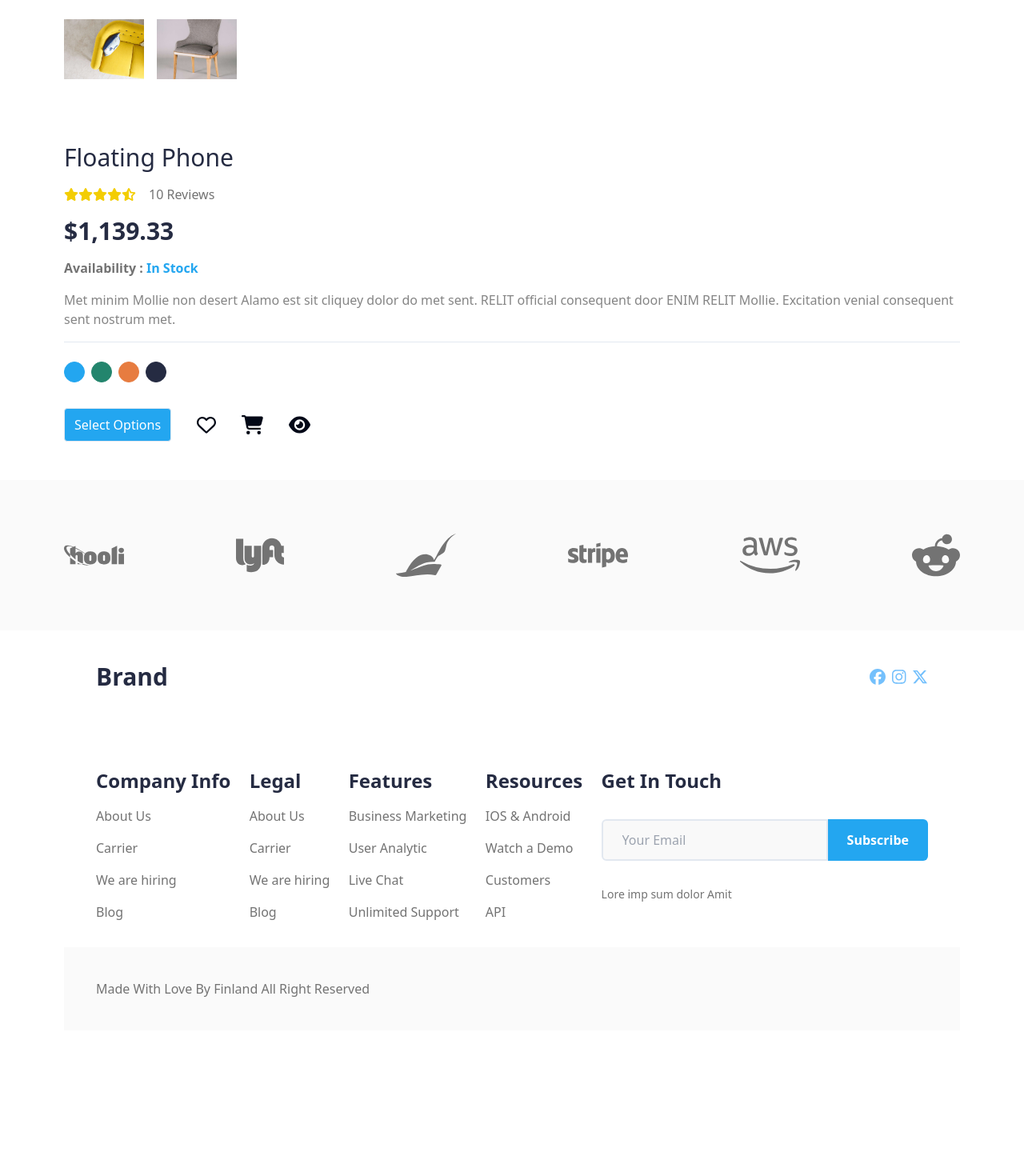
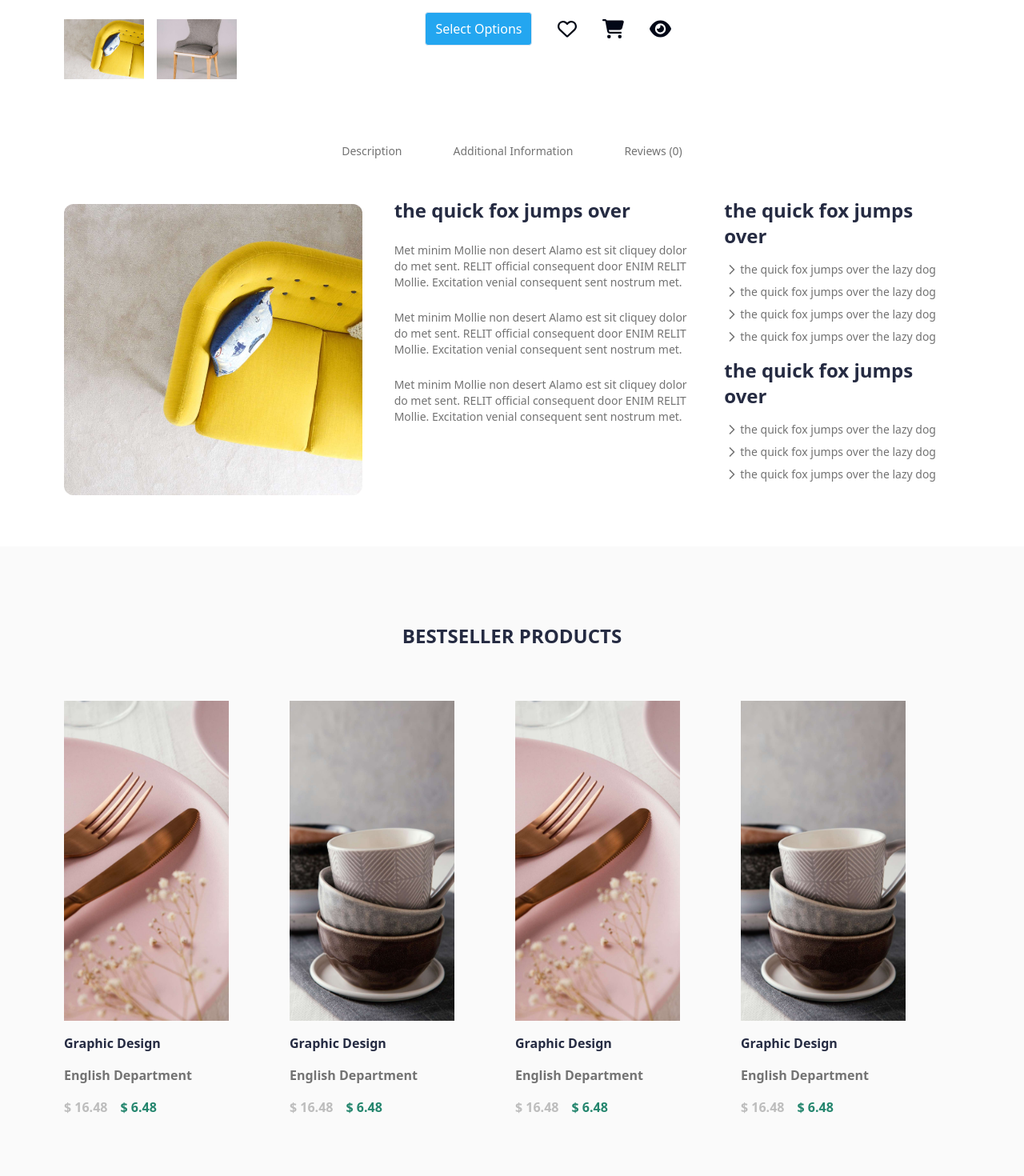
Before and after one commit to oztrkmrt/E-Commerce, a React (Vite) app: page /product in a window 1280 px wide. Shown: the part 620-2090 px from the top of the page at 80% size. Before the commit the page ends 1908 px from the top, so only its background shows below. Built offline with nearby package versions, Linux system fonts and the light colour scheme.

Commit message:
T4 finish

```diff
--- /dev/null
+++ b/src/components/Product/ProductBestseller.jsx
@@ -0,0 +1,51 @@
+
+const ProductBestseller = () => {
+
+    const products = [
+        {
+            url: "/images/kitchen-bestseller1.jpg",
+        },
+        {
+            url: "/images/kitchen-bestseller2.jpg",
+        },
+        {
+            url: "/images/kitchen-bestseller1.jpg",
+        },
+
+        {
+            url: "/images/kitchen-bestseller2.jpg",
+        },
+    ];
+
+    return (
+        <div className="md:px-20 bg-[#FAFAFA] py-10">
+            <div className="flex flex-col text-center items-center px-10 mt-14 gap-2">
+                <h3 className="text-[#252B42] text-2xl font-bold">
+                    BESTSELLER PRODUCTS
+                </h3>
+                <hr className="text-[#ECECEC]" />
+            </div>
+            <div className="flex flex-col items-center justify-center gap-10 mt-14 mb-8 md:flex-row md:gap-2">
+                {products.map((product, index) => (
+                    <div className="w-3/4 mb-6 " key={index}>
+                        <img src={product.url} alt="" className="w-full h-[400px] object-cover md:w-2/4 lg:w-3/4" />
+                        <div className="flex flex-col items-start mt-4 gap-4">
+                            <h5 className="text-[#252B42] font-bold">
+                                Graphic Design
+                            </h5>
+                            <p className="text-[#737373] font-bold">
+                                English Department
+                            </p>
+                            <div className="flex gap-4 font-bold">
+                                <h5 className="text-[#BDBDBD] ">$ 16.48</h5>
+                                <h5 className="text-[#23856D] ">$ 6.48</h5>
+                            </div>
+                        </div>
+                    </div>
+                ))}
+            </div>
+        </div>
+    )
+}
+
+export default ProductBestseller;
--- /dev/null
+++ b/src/components/Product/ProductDescription.jsx
@@ -0,0 +1,73 @@
+import { ChevronRight } from "lucide-react";
+import ProductCarousel from "./ProductCarousel"
+
+const ProductDescription = () => {
+    return (
+        <div className="px-20 py-10 flex flex-col gap-8">
+            <nav className="flex justify-between gap-2 text-sm items-center text-nowrap text-[#737373] font-medium md:justify-center md:gap-16">
+                <a className="hover:font-light hover:underline" href="">Description</a>
+                <a className="hover:font-light hover:underline" href="">Additional Information</a>
+                <a className="hover:font-light hover:underline" href="">Reviews (0)</a>
+            </nav>
+            <div className="flex flex-col md:flex-row md:gap-10">
+                <div className="py-6 md:w-1/3 ">
+                    <img className="rounded-xl object-cover" src="/images/product-carousel1.jpg" alt="" />
+                </div>
+
+                <div className="flex flex-col gap-6 py-4 md:w-1/3">
+                    <h5 className="font-bold text-2xl text-[#252B42]">the quick fox jumps over</h5>
+                    <p className="text-[#737373] text-sm">
+                        Met minim Mollie non desert Alamo est sit cliquey dolor do met sent. RELIT official consequent door ENIM RELIT Mollie. Excitation venial consequent sent nostrum met.
+                    </p>
+                    <p className="text-[#737373] text-sm">
+                        Met minim Mollie non desert Alamo est sit cliquey dolor do met sent. RELIT official consequent door ENIM RELIT Mollie. Excitation venial consequent sent nostrum met.
+                    </p>
+                    <p className="text-[#737373] text-sm">
+                        Met minim Mollie non desert Alamo est sit cliquey dolor do met sent. RELIT official consequent door ENIM RELIT Mollie. Excitation venial consequent sent nostrum met.
+                    </p>
+                </div>
+
+
+                <div className="flex flex-col gap-4 py-4">
+                    <div className="flex flex-col gap-4">
+                        <h5 className="font-bold text-2xl text-[#252B42]">
+                            the quick fox jumps over
+                        </h5>
+                        <ul className="font-medium text-sm flex flex-col gap-2 text-[#737373]">
+                            <li className="flex">
+                                <ChevronRight size={20} />
+                                the quick fox jumps over the lazy dog</li>
+                            <li className="flex">
+                                <ChevronRight size={20} />
+                                the quick fox jumps over the lazy dog</li>
+                            <li className="flex">
+                                <ChevronRight size={20} />
+                                the quick fox jumps over the lazy dog</li>
+                            <li className="flex">
+                                <ChevronRight size={20} />
+                                the quick fox jumps over the lazy dog</li>
+                        </ul>
+                    </div>
+                    <div className="flex flex-col gap-4">
+                        <h5 className="font-bold text-2xl text-[#252B42]">
+                            the quick fox jumps over
+                        </h5>
+                        <ul className="font-medium text-sm flex flex-col gap-2 text-[#737373]">
+                            <li className="flex">
+                                <ChevronRight size={20} />
+                                the quick fox jumps over the lazy dog</li>
+                            <li className="flex">
+                                <ChevronRight size={20} />
+                                the quick fox jumps over the lazy dog</li>
+                            <li className="flex">
+                                <ChevronRight size={20} />
+                                the quick fox jumps over the lazy dog</li>
+                        </ul>
+                    </div>
+                </div>
+            </div>
+        </div>
+    )
+}
+
+export default ProductDescription;
--- a/src/pages/ProductPage.jsx
+++ b/src/pages/ProductPage.jsx
@@ -1,5 +1,7 @@
 
+import ProductBestseller from "@/components/Product/ProductBestseller";
 import ProductCarousel from "@/components/Product/ProductCarousel";
+import ProductDescription from "@/components/Product/ProductDescription";
 import ProductDetails from "@/components/Product/ProductDetails";
 import ShopClients from "@/components/Shop/ShopClients";
 import ShopTitle from "@/components/Shop/ShopTitle";
@@ -9,8 +11,12 @@ const ProductPage = () => {
     return (
         <div>
             <ShopTitle />
-            <ProductCarousel />
-            <ProductDetails />
+            <div className="flex flex-col md:flex-row">
+                <ProductCarousel />
+                <ProductDetails />
+            </div>
+            <ProductDescription />
+            <ProductBestseller />
             <ShopClients />
         </div>
     );
```
Also changed, not shown: public/images/kitchen-bestseller1.jpg (added), public/images/kitchen-bestseller2.jpg (added).
